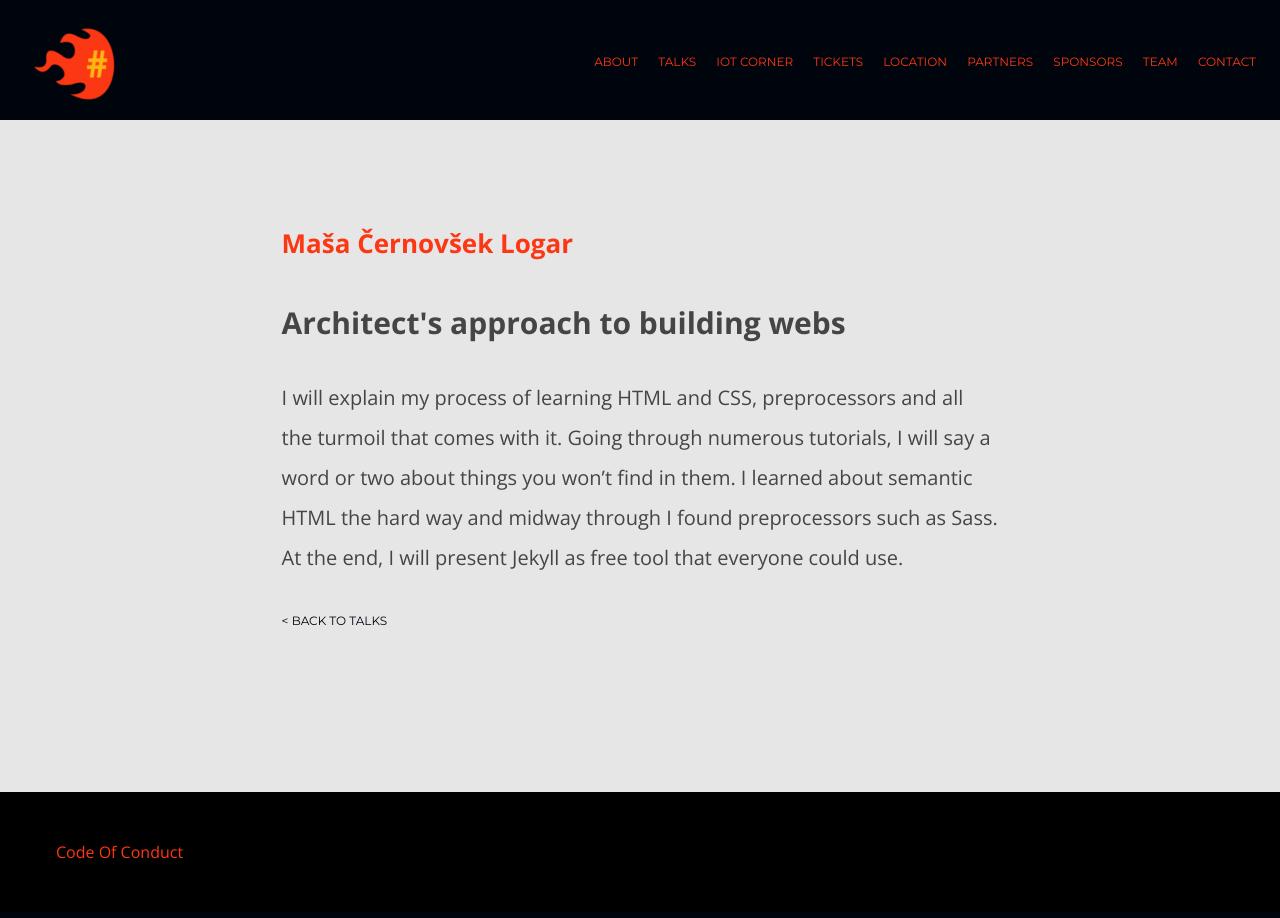
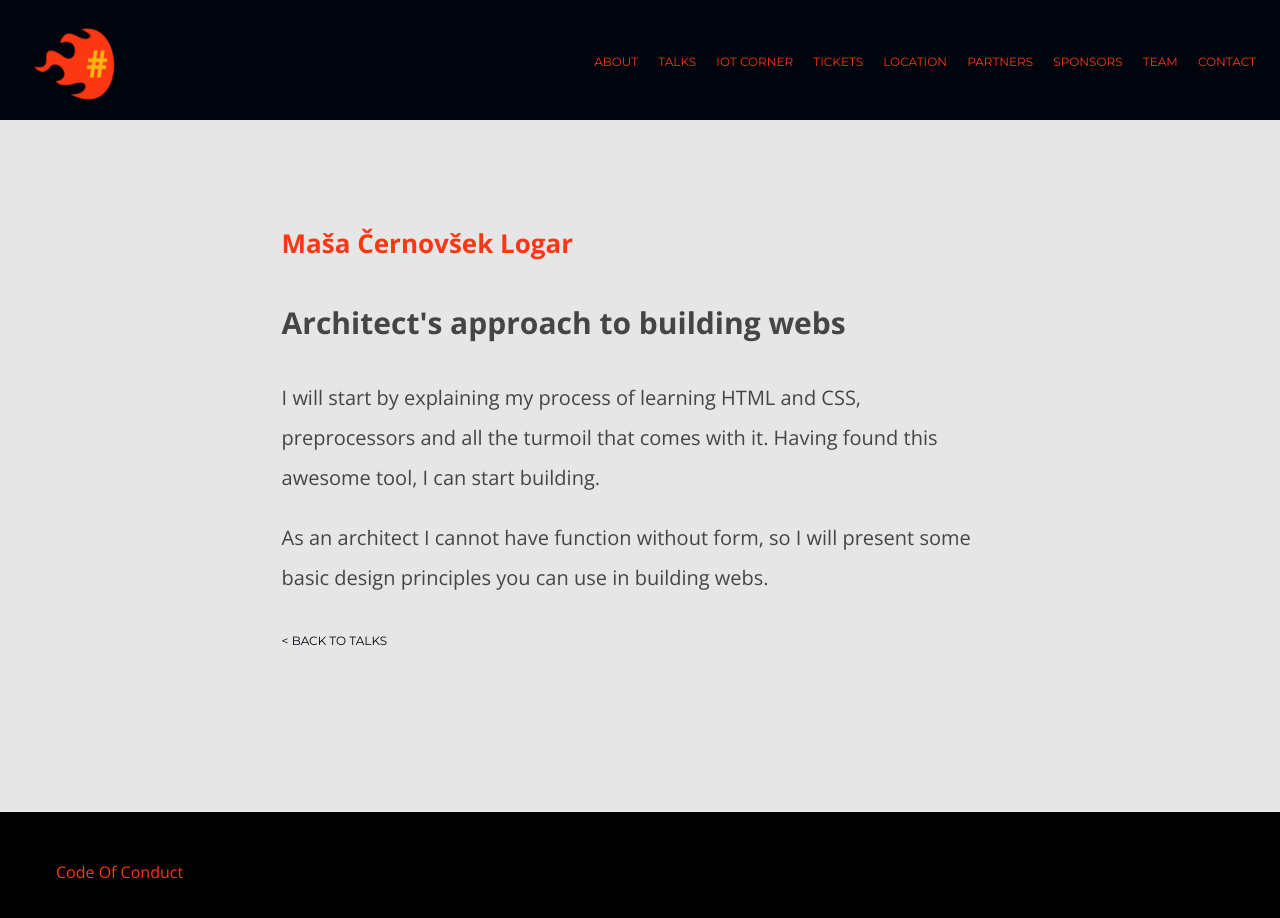
Before and after one commit to webcampsi/mb2015, a Jekyll site: the page built from _posts/2015-02-21-Masa-Cernovsek-Logar.md, in a window 1280 px wide and 932 px high. Shown: the top 918 px of the window. Built offline with Jekyll 4.4.1, drawn with Linux system fonts in a browser that asks for light colours.

Commit message:
description edit

```diff
--- a/_posts/2015-02-21-Masa-Cernovsek-Logar.md
+++ b/_posts/2015-02-21-Masa-Cernovsek-Logar.md
@@ -7,4 +7,6 @@ track: Front-end
 layout: talks
 ---
 
-I will explain my process of learning HTML and CSS, preprocessors and all the turmoil that comes with it. Going through numerous tutorials, I will say a word or two about things you won't find in them. I learned about semantic HTML the hard way and midway through I found preprocessors such as Sass. At the end, I will present Jekyll as free tool that everyone could use.
+I will start by explaining my process of learning HTML and CSS, preprocessors and all the turmoil that comes with it. Having found this awesome tool, I can start building.
+
+As an architect I cannot have function without form, so I will present some basic design principles you can use in building webs.
```
